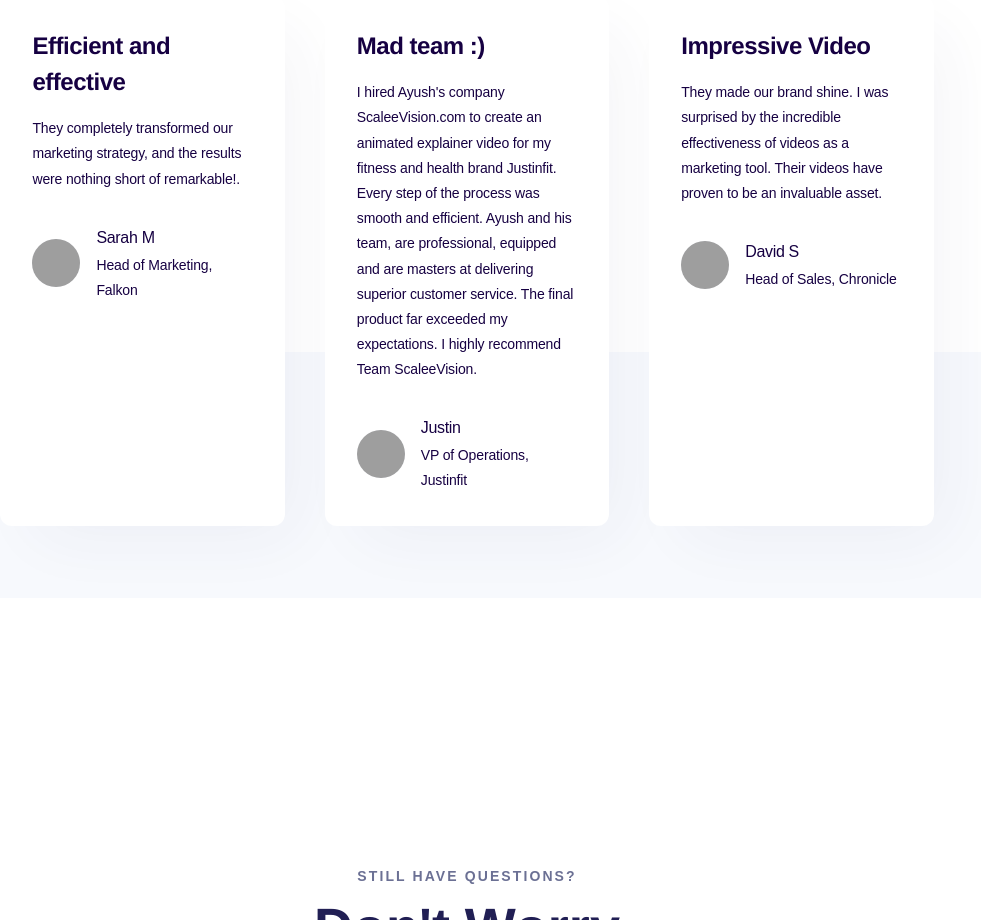
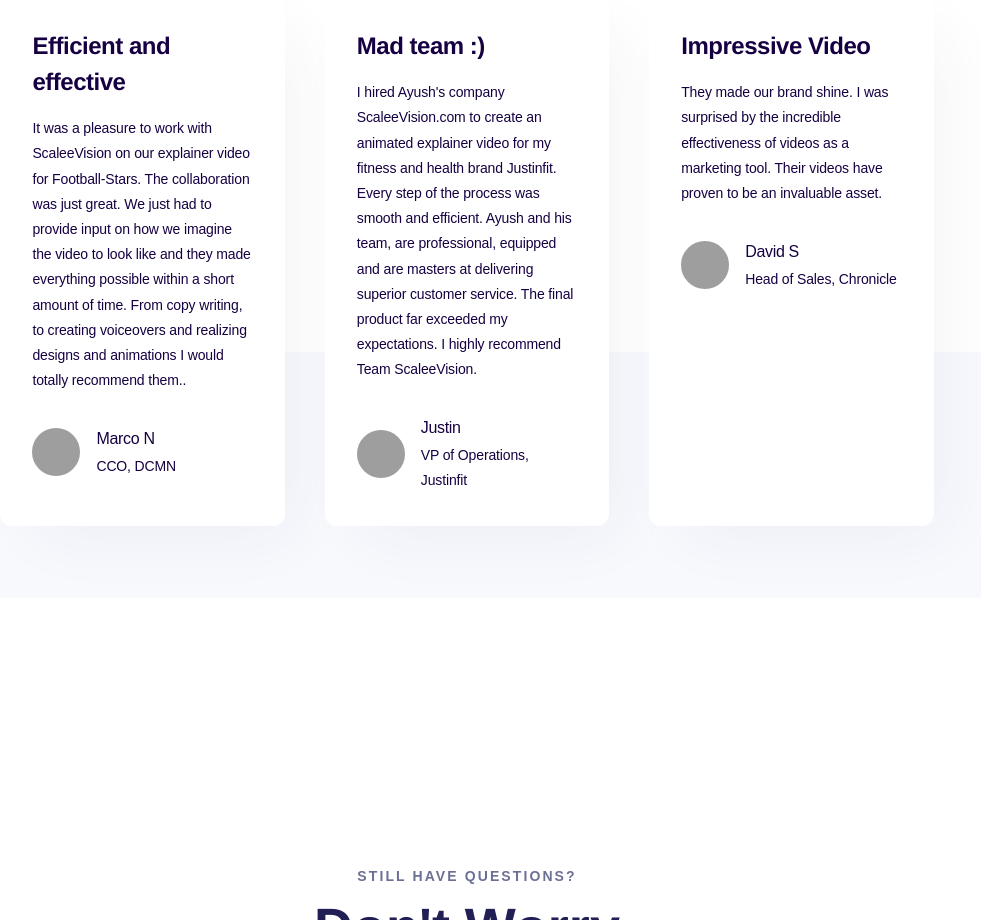
Before and after one commit to scaleevision/invader, a plain HTML site: page index.html in a window 1280 px wide. Shown: the part 4060-4980 px from the top of the page, without its empty margins (173-1154 px from the left). Drawn offline with nearby package versions, Linux system fonts and the light colour scheme; grey boxes are pictures that could not be loaded; a script that the page names is missing.

Commit message:
Update index.html
updated 2nd reviews

```diff
--- a/index.html
+++ b/index.html
@@ -942,8 +942,7 @@
                 <div class="f-margin-bottom-70">
                   <p class="f-paragraph-small">
                     <span class="f-text-weight-medium"
-                      >They completely transformed our marketing strategy, and
-                      the results were nothing short of remarkable!</span
+                      >It was a pleasure to work with ScaleeVision on our explainer video for Football-Stars. The collaboration was just great. We just had to provide input on how we imagine the video to look like and they made everything possible within a short amount of time. From copy writing, to creating voiceovers and realizing designs and animations I would totally recommend them.</span
                     >.
                   </p>
                 </div>
@@ -958,10 +957,10 @@
                   </div>
                   <div>
                     <p class="f-paragraph-regular f-text-weight-medium">
-                      Sarah M
+                      Marco N
                     </p>
                     <div class="f-paragraph-small">
-                      Head of Marketing, Falkon
+                      CCO, DCMN
                     </div>
                   </div>
                 </div>
```
